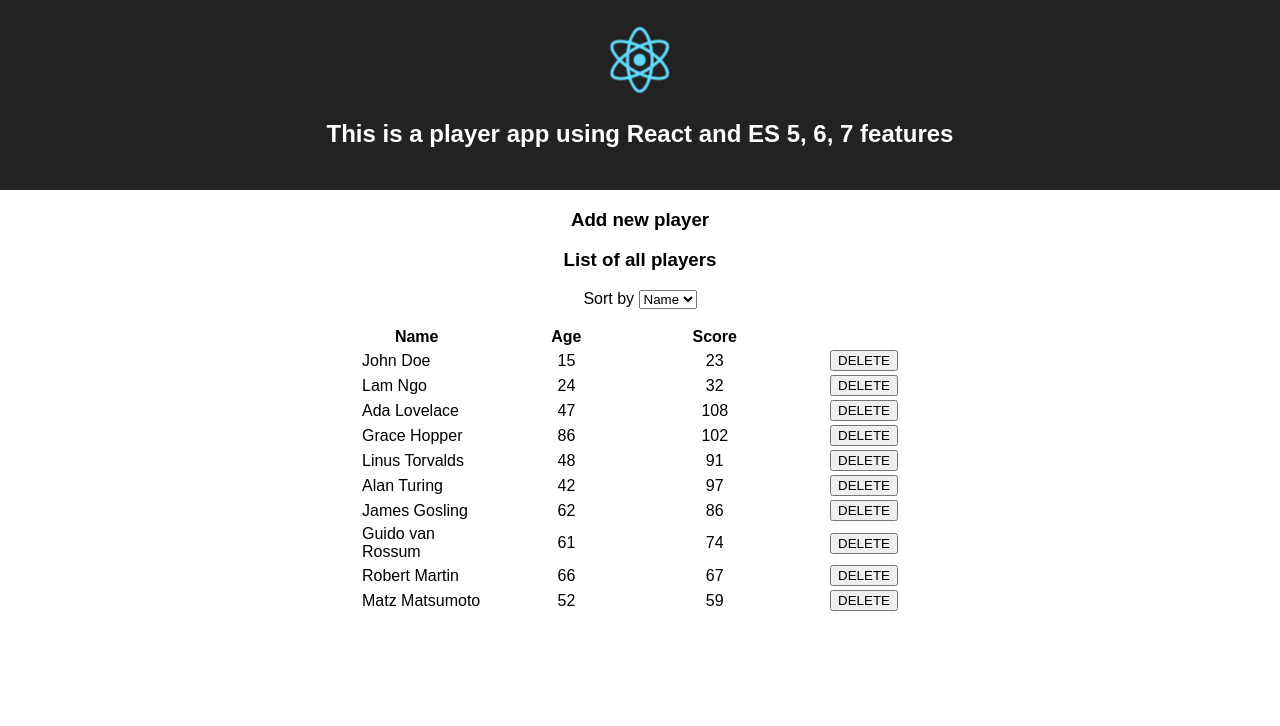
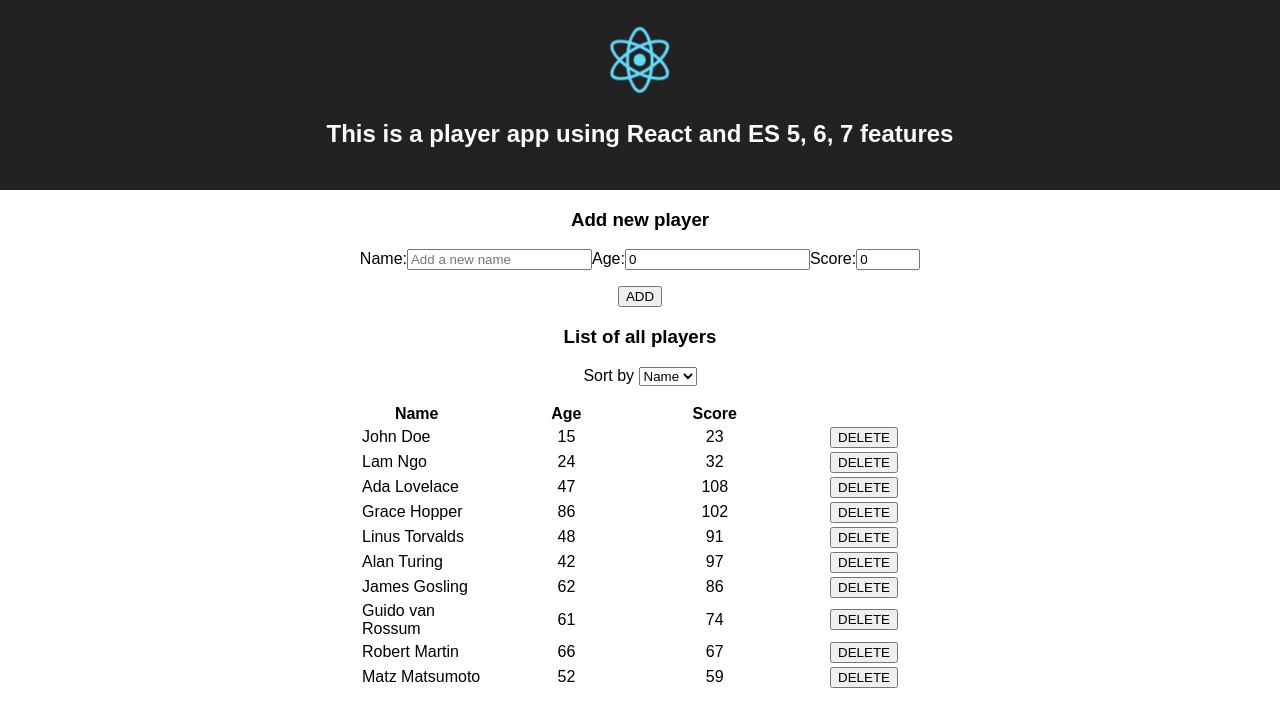
Before and after one commit to lam-ngo/HH_Multidisciplinary-project_ES-5-6-7, a React (Create React App) app: page / in a window 1280 px wide. Shown: the top 726 px of the page. Built offline with nearby package versions, Linux system fonts and the light colour scheme.

Commit message:
Added adding player function

```diff
--- a/src/App.js
+++ b/src/App.js
@@ -6,7 +6,8 @@ import './App.css';
 import playerList from './data/Data';
 
 //IMPORT COMPONENTS
-import PlayerListing from './components/listing/PlayerListing.jsx';
+import PlayerListing from './components/listing/PlayerListing.js';
+import PlayerAdding from './components/adding/PlayerAdding.js';
 
 class App extends Component {
   render() {
@@ -17,7 +18,7 @@ class App extends Component {
           <h1 className="App-title">This is a player app using React and ES 5, 6, 7 features</h1>
         </header>
 
-        <h3>Add new player</h3>
+        <PlayerAdding />
         <PlayerListing playerList={playerList}/>
       </div>
     );
--- /dev/null
+++ b/src/components/adding/PlayerAdding.js
@@ -0,0 +1,52 @@
+import React, { Component } from 'react';
+
+class PlayerAdding extends Component {
+  constructor(props){
+    super(props);
+    this.state = {
+      name: '',
+      age: 0,
+      score: 0,
+    };
+  }
+
+  render() {
+    return (
+      <div>
+        <h3>Add new player</h3>
+        <form onSubmit={this.addHandle}>
+          <p>
+            Name:
+            <input type="text" name="name" placeholder="Add a new name"
+              onChange={this.inputChanged} value={this.state.name} required/>
+            Age:
+            <input type="number" name="age" min="1"
+              onChange={this.inputChanged} value={this.state.age} />
+            Score:
+            <input type="number" name="score" min="0" max="150"
+              onChange={this.inputChanged} value={this.state.score} />
+          </p>
+          <button type="submit">ADD</button>
+        </form>
+      </div>
+    );
+  }
+  //HANDLE INPUT CHANGE
+  inputChanged = (e) => {
+    e.preventDefault();
+    this.setState({
+      [e.target.name]: e.target.value
+    });
+  }
+  //HANDLE SUBMIT ADD FORM
+  addHandle = (e) => {
+    e.preventDefault();
+    this.setState({
+      name: '',
+      age: 0,
+      score: 0,
+    });
+  }
+}
+
+export default PlayerAdding;
```
Also changed, not shown: src/components/listing/PlayerListing.js (renamed from src/components/listing/PlayerListing.jsx).
